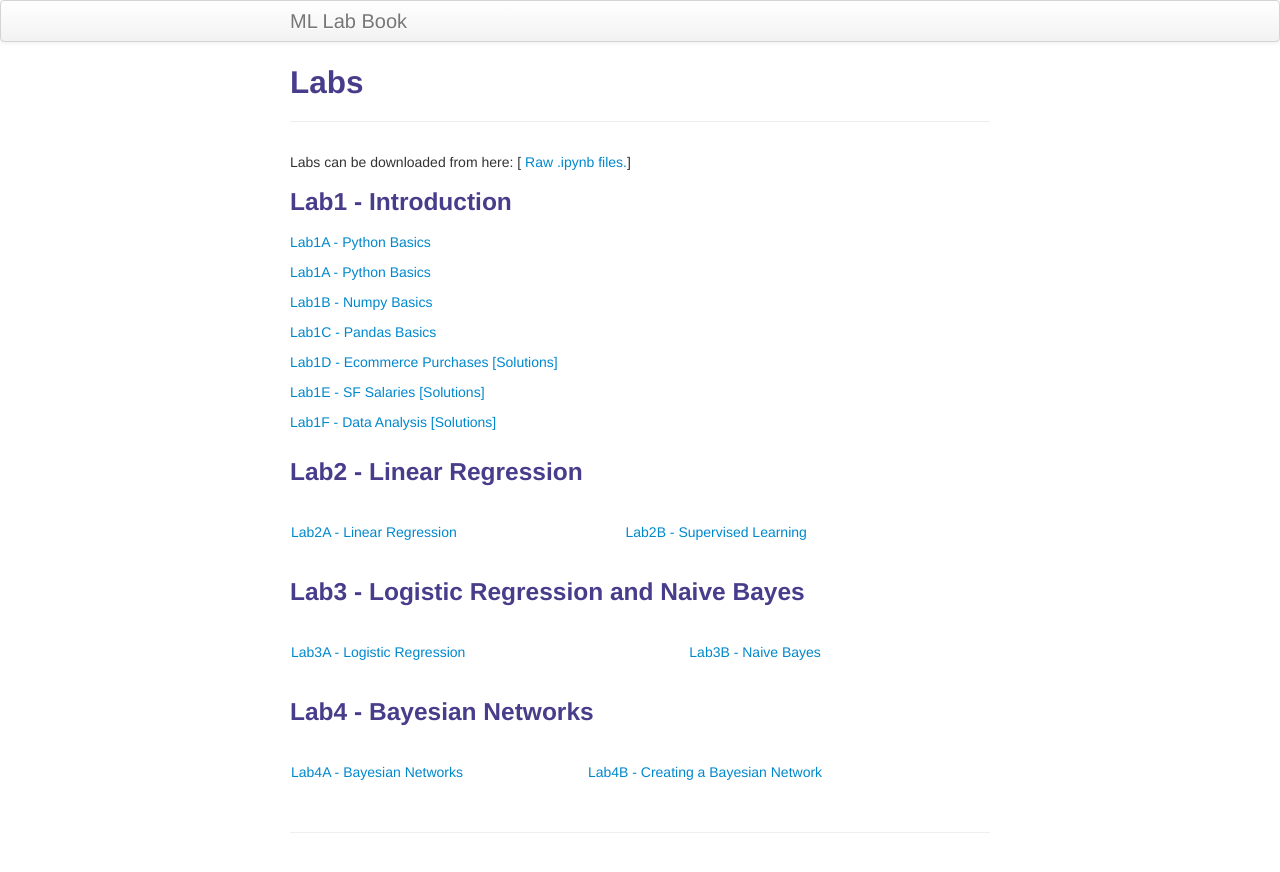
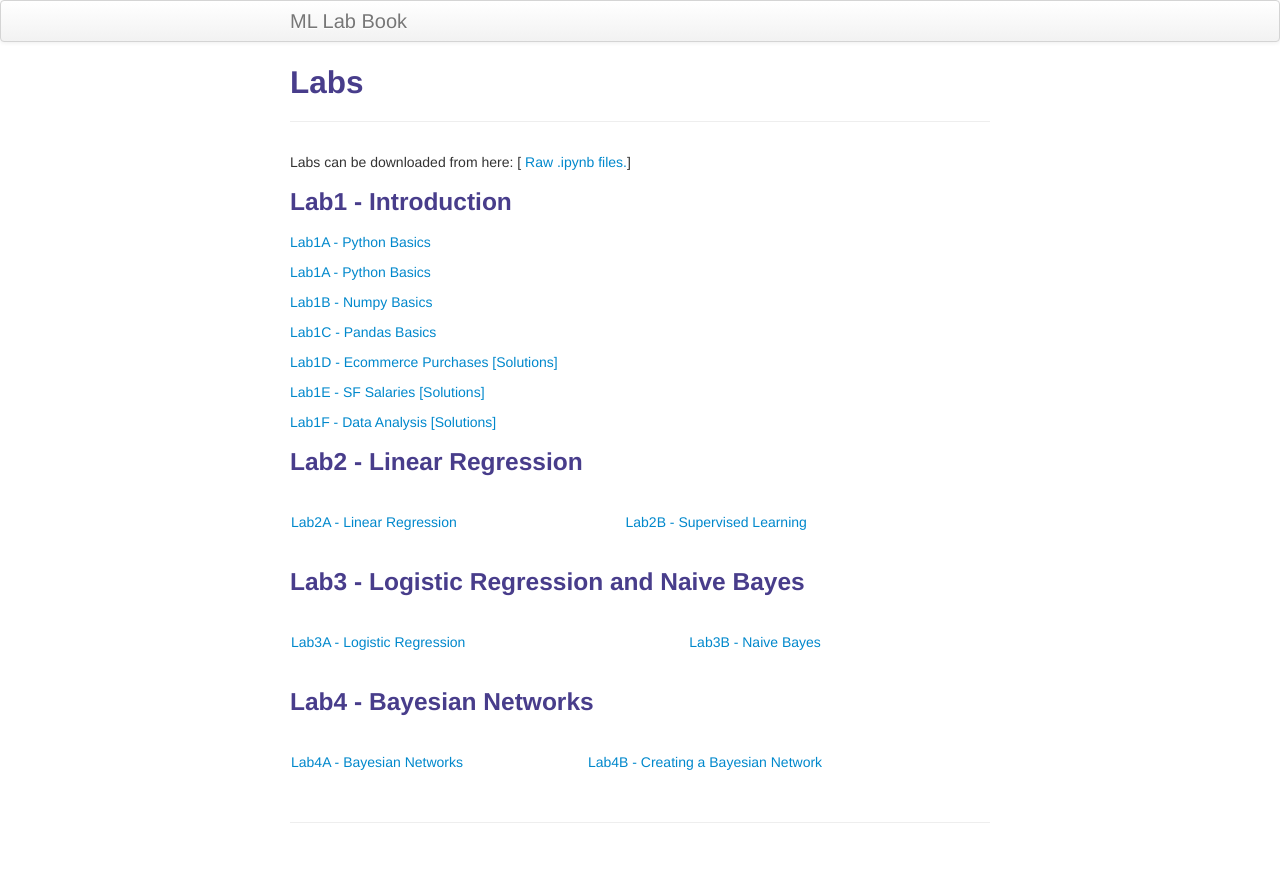
Before and after one commit to BITS-F464/bits-f464.github.io, a Jekyll site: the page built from pages/lab.html, in a window 1280 px wide. Shown: the top 872 px of the page. Built offline with Jekyll 4.4.1, drawn with Linux system fonts in a browser that asks for light colours.

Commit message:
Changing Tutorial Format

```diff
--- a/pages/lab.html
+++ b/pages/lab.html
@@ -7,8 +7,6 @@ description: Lab notebooks for BITS F464
 Labs can be downloaded from here: [<a href="https://github.com/BITS-F464/bits-f464-labs"> Raw .ipynb files.</a>]
 
 <h3> Lab1 - Introduction </h3>
-<table class="wide">
-
 <p><a href="labs/lab_1/1a_python_basics.html">Lab1A - Python Basics</a></p>
 <p><a href="labs/lab_1/1a_python_basics.html">Lab1A - Python Basics</a></p>
 <p><a href="labs/lab_1/1b_numpy_basics.html">Lab1B - Numpy Basics</a></p>
```
Also changed, not shown: other parts of pages/lab.html (+0 -8 lines).
